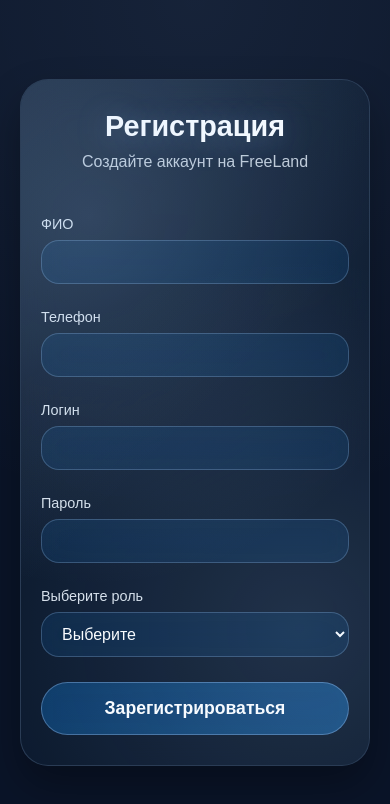
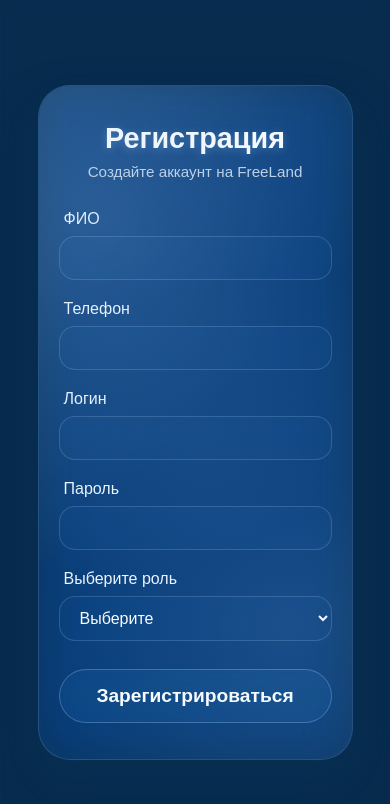
Before and after one commit to Alex3455755/FreeLand, a Vue app in the folder frontend/freeland/: page /register in a window 390 px wide. Shown: the top 804 px of the page. Built offline with nearby package versions, Linux system fonts and the light colour scheme.

Commit message:
привел формы к одному виду

```diff
--- a/frontend/freeland/src/components/LoginUser.vue
+++ b/frontend/freeland/src/components/LoginUser.vue
@@ -1,6 +1,6 @@
 <template>
-  <div class="login-container">
-    <div class="login-card ios-glass ios-glass-heavy">
+  <div class="modal-overlay login-page">
+    <div class="modal-content login-card ios-glass ios-glass-heavy">
       <h2 class="login-title">Вход в аккаунт</h2>
 
       <!-- Форма авторизации -->
@@ -167,19 +167,26 @@ if (savedLogin) {
 </script>
 
 <style scoped>
-.login-container {
-  min-height: 100vh;
+.login-page {
   display: flex;
+  position: fixed;
+  inset: 0;
+  z-index: 1000;
+  background: rgba(8, 51, 88, 0.8);
+  backdrop-filter: blur(8px);
+  justify-content: center;
   align-items: center;
-  justify-content: center;
   padding: 20px;
-  position: relative;
-  z-index: 10;
+}
+
+.modal-content {
+  width: 90%;
+  max-width: 520px;
+  max-height: 90vh;
+  overflow-y: auto;
 }
 
 .login-card {
-  width: 100%;
-  max-width: 450px;
   padding: 50px 40px;
   background: rgba(10, 77, 140, 0.15);
   backdrop-filter: blur(25px) saturate(180%);
--- a/frontend/freeland/src/components/MyChats.vue
+++ b/frontend/freeland/src/components/MyChats.vue
@@ -1,5 +1,13 @@
 <template>
   <div class="my-chats-page">
+    <div class="dynamic-background">
+      <div class="gradient-sphere sphere-1"></div>
+      <div class="gradient-sphere sphere-2"></div>
+      <div class="gradient-sphere sphere-3"></div>
+      <div class="grid-overlay"></div>
+      <div class="noise-overlay"></div>
+    </div>
+
     <HeaderMenu />
 
     <div class="container">
@@ -332,8 +340,8 @@ export default {
 </script>
 
 <style scoped>
-.my-chats-page { min-height: 100vh; }
-.container { max-width: 1200px; margin: 0 auto; padding: 20px; }
+.my-chats-page { min-height: 100vh; position: relative; padding: 40px 0 80px; }
+.container { max-width: 1200px; margin: 0 auto; padding: 0 20px; position: relative; z-index: 20; }
 .page-header { padding: 24px; margin-bottom: 20px; text-align: center; }
 .page-title { color: #fff; margin: 0; }
 .page-subtitle { color: #f0f8ff; opacity: 0.85; margin-top: 8px; }
@@ -355,6 +363,39 @@ export default {
 .chat-input { flex: 1; border-radius: 12px; border: 1px solid rgba(168,209,255,0.3); background: rgba(10,77,140,0.2); color: #fff; padding: 10px; resize: none; }
 .send-btn { border: 1px solid rgba(168,209,255,0.4); background: rgba(10,77,140,0.6); color: #fff; border-radius: 9999px; padding: 0 16px; cursor: pointer; }
 .send-btn:disabled { opacity: 0.6; cursor: not-allowed; }
+
+.dynamic-background {
+  position: fixed;
+  inset: 0;
+  z-index: 1;
+  overflow: hidden;
+  pointer-events: none;
+}
+
+.gradient-sphere {
+  position: absolute;
+  border-radius: 50%;
+  filter: blur(80px);
+  opacity: 0.25;
+}
+
+.sphere-1 { width: 460px; height: 460px; background: #1a6bb3; top: -140px; left: -80px; }
+.sphere-2 { width: 520px; height: 520px; background: #0a4d8c; top: 25%; right: -180px; }
+.sphere-3 { width: 420px; height: 420px; background: #2a7bc3; bottom: -140px; left: 30%; }
+
+.grid-overlay {
+  position: absolute;
+  inset: 0;
+  background-image: linear-gradient(rgba(168, 209, 255, 0.05) 1px, transparent 1px), linear-gradient(90deg, rgba(168, 209, 255, 0.05) 1px, transparent 1px);
+  background-size: 40px 40px;
+}
+
+.noise-overlay {
+  position: absolute;
+  inset: 0;
+  background: radial-gradient(circle at center, rgba(255, 255, 255, 0.02), transparent 60%);
+}
+
 @media (max-width: 900px) {
   .chat-layout { grid-template-columns: 1fr; }
 }
--- a/frontend/freeland/src/components/RegisterUser.vue
+++ b/frontend/freeland/src/components/RegisterUser.vue
@@ -1,6 +1,6 @@
 <template>
-  <section class="register-page">
-    <div class="register-card ios-glass ios-glass-heavy">
+  <div class="modal-overlay register-page">
+    <div class="modal-content register-card ios-glass ios-glass-heavy">
 
       <h2 class="form-title">Регистрация</h2>
       <p class="form-subtitle">Создайте аккаунт на FreeLand</p>
@@ -56,7 +56,7 @@
       </div>
 
     </div>
-  </section>
+  </div>
 </template>
 
 <script setup>
@@ -152,48 +152,53 @@ const handleRegister = async () => {
 
 <style scoped>
 .register-page {
-  min-height: 100vh;
   display: flex;
+  position: fixed;
+  inset: 0;
+  z-index: 1000;
+  background: rgba(8, 51, 88, 0.8);
+  backdrop-filter: blur(8px);
+  justify-content: center;
   align-items: center;
-  justify-content: center;
-  padding: 40px 20px;
-  background: radial-gradient(
-    circle at top center,
-    rgba(168, 209, 255, 0.08),
-    transparent 60%
-  );
+  padding: 20px;
+}
+
+.modal-content {
+  width: 90%;
+  max-width: 520px;
+  max-height: 90vh;
+  overflow-y: auto;
 }
 
 .register-card {
-  width: 100%;
-  max-width: 900px;
-  padding: 70px 60px;
-  border-radius: 28px;
+  padding: 50px 40px;
+  border-radius: 32px;
   text-align: center;
-  background: rgba(10, 25, 45, 0.7);
-  backdrop-filter: blur(20px);
+  background: rgba(10, 77, 140, 0.15);
+  backdrop-filter: blur(25px) saturate(180%);
   border: 1px solid rgba(168, 209, 255, 0.2);
-  box-shadow: 0 20px 40px rgba(0, 0, 0, 0.3);
+  box-shadow: 0 20px 40px rgba(8, 51, 88, 0.5);
 }
 
 .form-title {
-  font-size: 2.6rem;
+  font-size: 2.2rem;
   font-weight: 700;
-  margin-bottom: 10px;
+  margin-bottom: 8px;
   color: #FFFFFF;
-  text-shadow: 0 4px 30px rgba(168, 209, 255, 0.35);
+  text-shadow: 0 2px 10px rgba(168, 209, 255, 0.3);
 }
 
 .form-subtitle {
   color: #F0F8FF;
-  margin-bottom: 45px;
+  margin-bottom: 30px;
   opacity: 0.8;
+  font-size: 0.95rem;
 }
 
 .form-grid {
-  display: grid;
-  grid-template-columns: 1fr 1fr;
-  gap: 25px 30px;
+  display: flex;
+  flex-direction: column;
+  gap: 20px;
 }
 
 .form-group {
@@ -204,31 +209,29 @@ const handleRegister = async () => {
 }
 
 .form-group label {
-  font-size: 0.9rem;
+  font-size: 1rem;
   color: #F0F8FF;
-  opacity: 0.9;
   font-weight: 500;
+  margin-left: 5px;
 }
 
 .form-group input,
 .form-group select {
   padding: 15px 20px;
-  border-radius: 18px;
-  border: 1px solid rgba(168, 209, 255, 0.25);
-  background: rgba(10, 77, 140, 0.25);
-  backdrop-filter: blur(14px);
+  border-radius: 16px;
+  border: 1px solid rgba(168, 209, 255, 0.2);
+  background: rgba(10, 77, 140, 0.2);
   color: #FFFFFF;
   font-size: 1rem;
-  transition: 0.3s ease;
+  transition: all 0.3s ease;
   width: 100%;
 }
 
 .form-group input:focus,
 .form-group select:focus {
   outline: none;
-  border-color: rgba(168, 209, 255, 0.6);
-  box-shadow: 0 0 25px rgba(168, 209, 255, 0.4);
-  background: rgba(10, 77, 140, 0.35);
+  border-color: rgba(168, 209, 255, 0.5);
+  box-shadow: 0 0 20px rgba(168, 209, 255, 0.2);
 }
 
 .form-group input::placeholder {
@@ -241,21 +244,21 @@ const handleRegister = async () => {
 }
 
 .form-full {
-  grid-column: span 2;
+  margin-top: 8px;
 }
 
 .submit-button {
   width: 100%;
   position: relative;
-  padding: 18px;
+  padding: 16px;
   border-radius: 9999px;
-  font-size: 1.1rem;
+  font-size: 1.2rem;
   font-weight: 600;
-  border: 1px solid rgba(168, 209, 255, 0.35);
-  background: linear-gradient(135deg, rgba(10, 77, 140, 0.6), rgba(26, 107, 179, 0.6));
+  border: 1px solid rgba(168, 209, 255, 0.3);
+  background: rgba(10, 77, 140, 0.4);
   cursor: pointer;
   overflow: hidden;
-  transition: 0.3s ease;
+  transition: all 0.3s ease;
   display: flex;
   align-items: center;
   justify-content: center;
@@ -265,10 +268,9 @@ const handleRegister = async () => {
 }
 
 .submit-button:hover:not(:disabled) {
-  background: linear-gradient(135deg, rgba(10, 77, 140, 0.8), rgba(26, 107, 179, 0.8));
-  border-color: rgba(168, 209, 255, 0.6);
-  transform: translateY(-2px);
-  box-shadow: 0 10px 20px rgba(10, 77, 140, 0.3);
+  background: rgba(10, 77, 140, 0.6);
+  border-color: rgba(168, 209, 255, 0.5);
+  transform: translateY(-1px);
 }
 
 .submit-button:disabled {
@@ -316,11 +318,13 @@ const handleRegister = async () => {
 }
 
 .form-message {
-  margin-top: 25px;
+  margin-top: 20px;
   padding: 15px 20px;
   border-radius: 12px;
   font-size: 0.95rem;
-  text-align: left;
+  text-align: center;
+  white-space: pre-line;
+  line-height: 1.4;
 }
 
 .form-message.success {
@@ -344,25 +348,17 @@ const handleRegister = async () => {
 /* 📱 Мобильная версия */
 @media (max-width: 768px) {
   .register-card {
-    padding: 50px 25px;
+    padding: 40px 24px;
   }
 
   .form-title {
-    font-size: 2rem;
-  }
-
-  .form-grid {
-    grid-template-columns: 1fr;
-  }
-
-  .form-full {
-    grid-column: span 1;
+    font-size: 1.9rem;
   }
 }
 
 @media (max-width: 480px) {
   .register-card {
-    padding: 30px 20px;
+    padding: 36px 20px;
   }
 
   .form-title {
```
